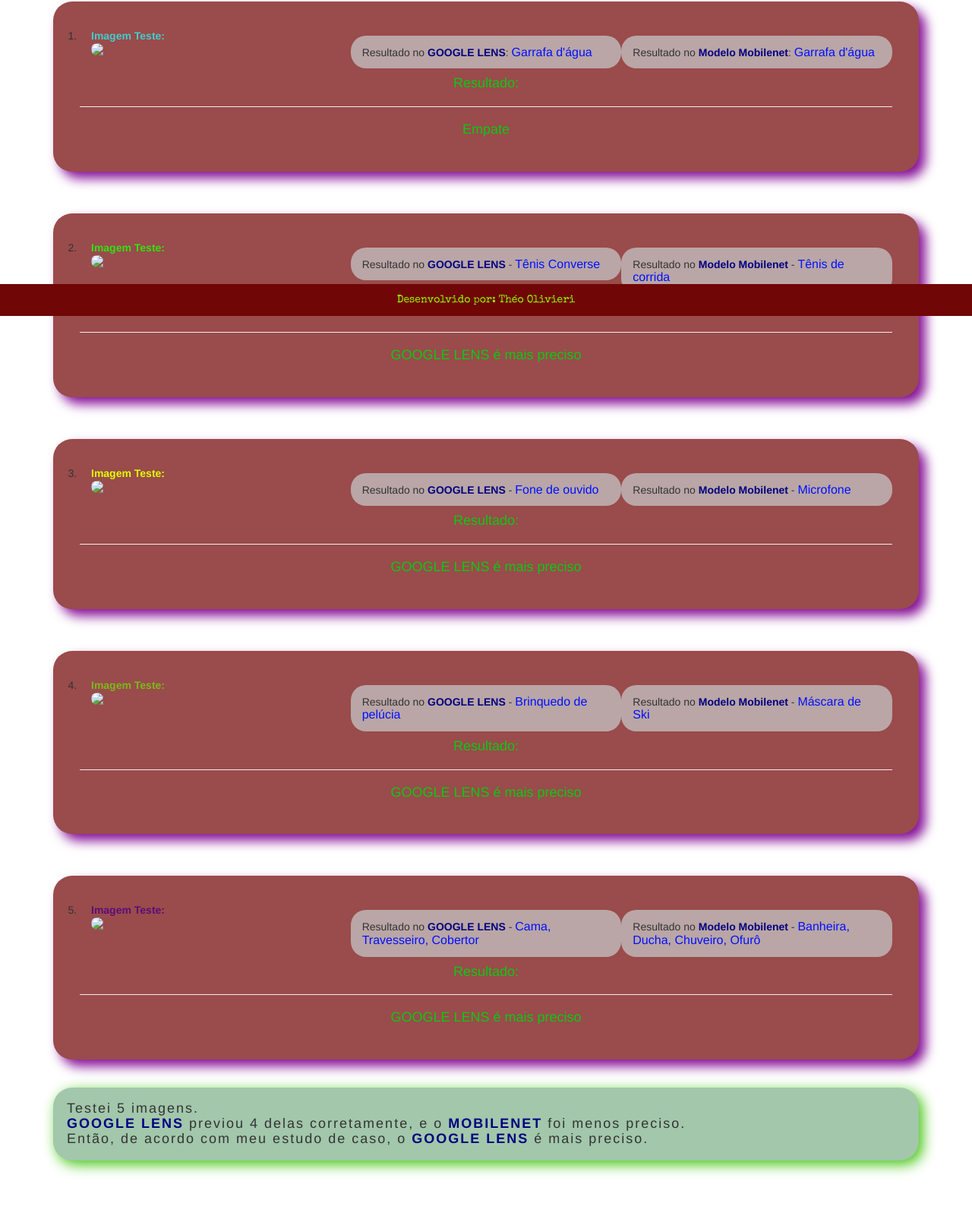
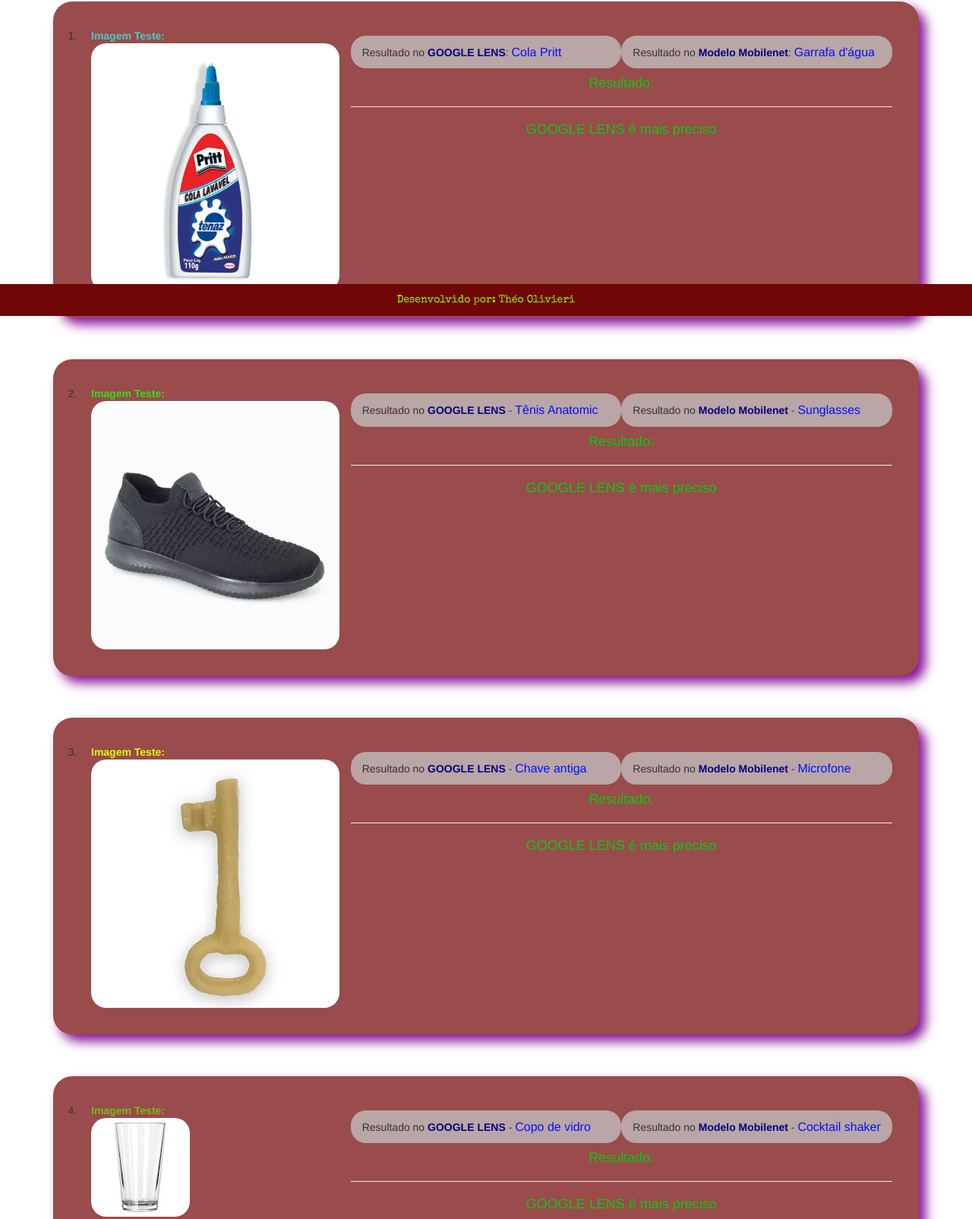
Before and after one commit to Theofedericiolivieri/Projeto120, a plain HTML site: page index.html in a window 1280 px wide. Shown: the part 384-1989 px from the top of the page at 76% size. Before the commit the page ends 1962 px from the top, so only its background shows below. Drawn offline with nearby package versions, Linux system fonts and the light colour scheme; a web font is replaced by a local one.

Commit message:
Add files via upload

```diff
--- a/index.html
+++ b/index.html
@@ -71,7 +71,7 @@
 	<h4 style="text-align: center;font-family: 'Lexend Tera', sans-serif;">
 	<span >ESTUDO DE CASO ENTRE GOOGLE LENS E MOBILENET</span>
 	<br><br>
-	GOOGLE LENS <img src="gl.png" style="width: 150px;">
+	GOOGLE LENS <img src="baixados.png" style="width: 150px;">
 	<p>
 		<b style="color: rgb(255, 238, 0);">X</b>
 	</p>
@@ -84,10 +84,10 @@
 		<div class="bob col-xs-12">
 
 			<li class="col-sm-4 col-xs-12">
-				<b style="color: rgb(66, 205, 203);">Imagem Teste: </b><img src="bottle.jpeg" class="img-responsive">
+				<b style="color: rgb(66, 205, 203);">Imagem Teste: </b><img src="Cola.webp" class="img-responsive">
 			</li>
 			<h5 class="col-sm-4 col-xs-12" >Resultado no <b>GOOGLE LENS</b>:
-				<span>Garrafa d'água</span>
+				<span>Cola Pritt</span>
 			</h5>
 			<h5 class="col-sm-4 col-xs-12">Resultado no<b> Modelo Mobilenet</b>:
 				<span>Garrafa d'água</span>
@@ -96,7 +96,7 @@
 			<div class="bob3" class="col-xs-12">
 				<h4>Resultado:</h4>
 				<hr>
-				<h4>Empate</h4>
+				<h4>GOOGLE LENS é mais preciso </h4>
 			</div>
 
 		</div>
@@ -105,13 +105,13 @@
 		<div class="bob col-xs-12">
 
 			<li class="col-sm-4 col-xs-12">
-				<b style="color: rgb(48, 227, 17);">Imagem Teste: </b><img src="shoes.jpeg" class="img-responsive">
+				<b style="color: rgb(48, 227, 17);">Imagem Teste: </b><img src="Tenis.webp" class="img-responsive">
 			</li>
 			<h5 class="col-sm-4 col-xs-12" >Resultado no <b>GOOGLE LENS</b> -
-				<span>Tênis Converse</span>
+				<span>Tênis Anatomic</span>
 			</h5>
 			<h5 class="col-sm-4 col-xs-12">Resultado no <b>Modelo Mobilenet </b> -
-				<span>Tênis de corrida</span>
+				<span>Sunglasses</span>
 			</h5>
 
 			<div class="bob3" class="col-xs-12">
@@ -127,10 +127,10 @@
 		<div class="bob col-xs-12">
 
 			<li class="col-sm-4 col-xs-12">
-				<b style="color: rgb(225, 255, 0);">Imagem Teste: </b><img src="hp.jpeg" class="img-responsive">
+				<b style="color: rgb(225, 255, 0);">Imagem Teste: </b><img src="Chave.webp" class="img-responsive">
 			</li>
 			<h5 class="col-sm-4 col-xs-12" >Resultado no <b>GOOGLE LENS</b> -
-				<span>Fone de ouvido</span>
+				<span>Chave antiga</span>
 			</h5>
 			<h5 class="col-sm-4 col-xs-12">Resultado no <b>Modelo Mobilenet </b> -
 				<span>Microfone</span>
@@ -149,13 +149,13 @@
 		<div class="bob col-xs-12">
 
 			<li class="col-sm-4 col-xs-12">
-				<b style="color: rgb(124, 185, 27);">Imagem Teste: </b><img src="t.jpeg" class="img-responsive">
+				<b style="color: rgb(124, 185, 27);">Imagem Teste: </b><img src="images.jpg" class="img-responsive">
 			</li>
 			<h5 class="col-sm-4 col-xs-12" >Resultado no <b>GOOGLE LENS</b> -
-				<span>Brinquedo de pelúcia</span>
+				<span>Copo de vidro</span>
 			</h5>
 			<h5 class="col-sm-4 col-xs-12">Resultado no <b>Modelo Mobilenet </b> -
-				<span>Máscara de Ski</span>
+				<span>Cocktail shaker</span>
 			</h5>
 
 			<div class="bob3" class="col-xs-12">
@@ -171,19 +171,19 @@
 		<div class="bob col-xs-12">
 
 			<li class="col-sm-4 col-xs-12">
-				<b style="color: rgb(91, 14, 121);">Imagem Teste: </b><img src="bed.jpeg" class="img-responsive">
+				<b style="color: rgb(91, 14, 121);">Imagem Teste: </b><img src="shopping.png" class="img-responsive">
 			</li>
 			<h5 class="col-sm-4 col-xs-12" >Resultado no <b>GOOGLE LENS</b> -
-				<span>Cama, Travesseiro, Cobertor</span>
+				<span>Celular</span>
 			</h5>
 			<h5 class="col-sm-4 col-xs-12">Resultado no <b>Modelo Mobilenet </b> -
-				<span>Banheira, Ducha, Chuveiro, Ofurô</span>
+				<span>Cellphone</span>
 			</h5>
 
 			<div class="bob3" class="col-xs-12">
 				<h4>Resultado:</h4>
 				<hr>
-				<h4>GOOGLE LENS é mais preciso</h4>
+				<h4>Empate</h4>
 			</div>
 
 		</div>
```
Also changed, not shown: Chave.webp (added), Cola.webp (added), Tenis.webp (added), baixados.png (added), images.jpg (added), shopping.png (added).
